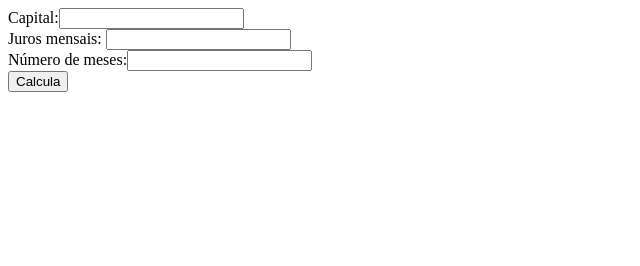
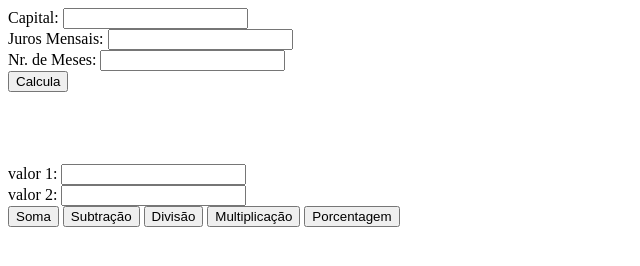
Before and after one commit to yuudemo/primeirod_3t, a plain HTML site: page index.html in a window 1280 px wide. Shown: the whole page, without its empty margins (0-640 px from the left). Drawn offline with Linux system fonts and the light colour scheme.

Commit message:
Update index.html

```diff
--- a/index.html
+++ b/index.html
@@ -5,14 +5,24 @@
     <meta http-equiv="X-UA-Compatible" content="IE=edge">
     <meta name="viewport" content="width=device-width, initial-scale=1.0">
     <title>Primeiro D</title>
-    <script src="estudo.js"></script>
+  <script src="estudo.js"></script>
 </head>
 <body>
 
-   Capital:<input id= "valor" type="text"><br>
-   Juros mensais: <input id= "juros" type="text"><br>
-   Número de meses:<input id= "meses" type="text"><br>
-   <button onclick= "total()">Calcula</button>
 
+Capital:  <input id="valor" type="text">     <br>
+   Juros Mensais:  <input id="juros" type="text">     <br>
+Nr. de Meses:  <input id="meses" type="text">     <br>
+   <button onclick="total()">Calcula</button>
+
+   <br><br><br>
+   <span id="resultado"></span><br><br>
+   valor 1: <input id="v1" type="text"><br>
+   valor 2: <input id="v2" type="text"><br>
+    <button onclick="adicao()">Soma</button>
+    <button onclick="subtracao()">Subtração</button>
+    <button onclick="divisao()">Divisão</button>
+    <button onclick="multiplicacao()">Multiplicação</button>
+    <button onclick="porcentagem()">Porcentagem</button>
 </body>
 </html>
```
